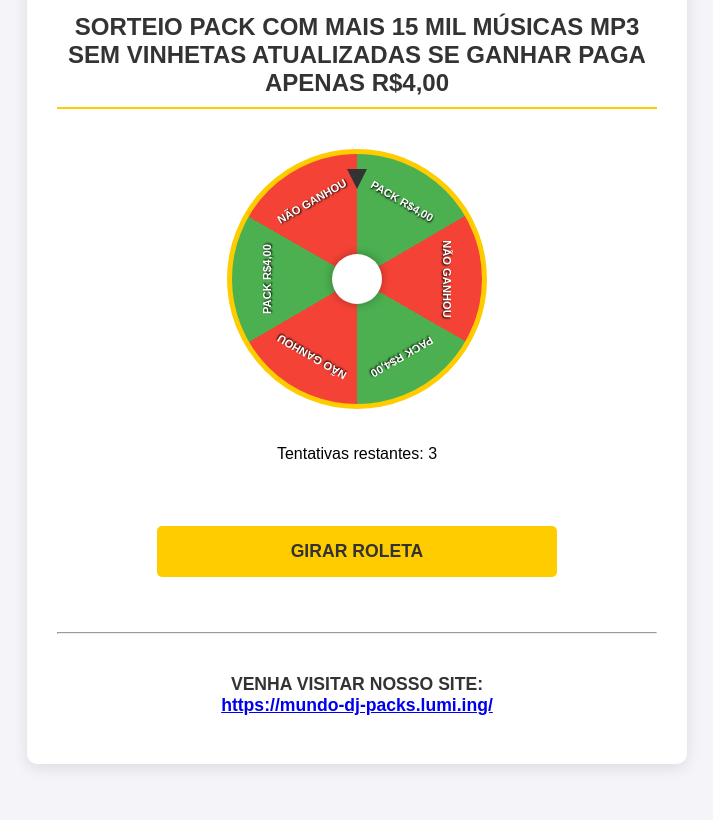
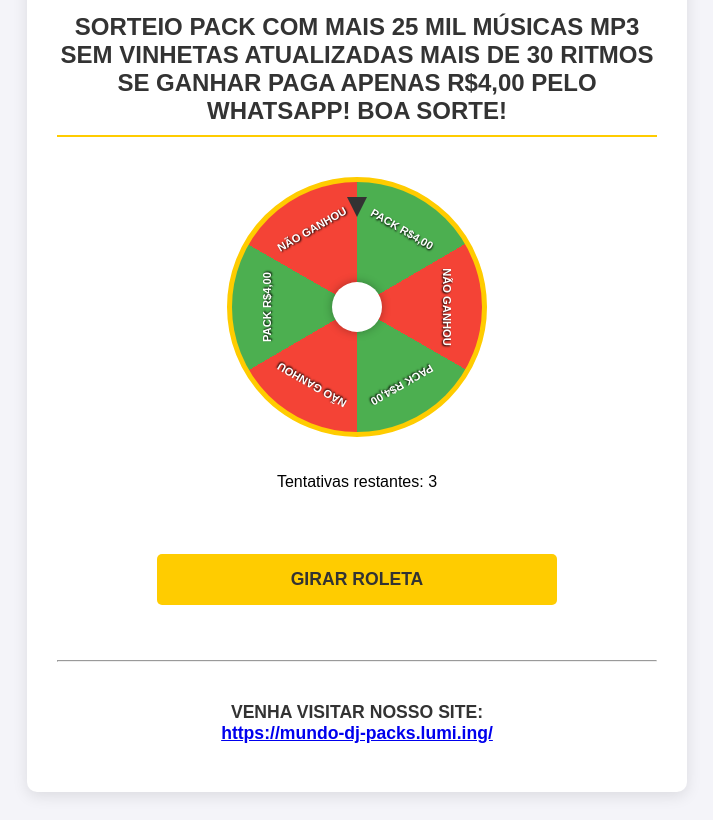
Before and after one commit to MUNDO-STORE/ROLETA-MALUCA-, a plain HTML site: page index.html in a window 1280 px wide. Shown: the part 98-918 px from the top of the page, without its empty margins (283-996 px from the left). Before the commit the page ends 890 px from the top, so only its background shows below. Drawn offline with Linux system fonts and the light colour scheme.

Commit message:
ROLETA MALUCA
25 MIL MÚSICAS

```diff
--- a/index.html
+++ b/index.html
@@ -3,7 +3,7 @@
 <head>
     <meta charset="UTF-8">
     <meta name="viewport" content="width=device-width, initial-scale=1.0">
-    <title>SORTEIO PACK COM MAIS 15 MIL MÚSICAS MP3 SEM VINHETAS ATUALIZADAS SE GANHAR PAGA APENAS R$4,00</title>
+    <title>SORTEIO PACK COM MAIS 25 MIL MÚSICAS MP3 SEM VINHETAS ATUALIZADAS MAIS DE 30 RITMOS SE GANHAR PAGA APENAS R$4,00 PELO WHATSAPP! BOA SORTE!</title>
 
     <style>
         body {
@@ -157,7 +157,7 @@
 
     <div id="top-title">MUNDO STORE</div>
 
-    <h1>SORTEIO PACK COM MAIS 15 MIL MÚSICAS MP3 SEM VINHETAS ATUALIZADAS SE GANHAR PAGA APENAS R$4,00</h1>
+    <h1>SORTEIO PACK COM MAIS 25 MIL MÚSICAS MP3 SEM VINHETAS ATUALIZADAS MAIS DE 30 RITMOS SE GANHAR PAGA APENAS R$4,00 PELO WHATSAPP! BOA SORTE!</h1>
 
     <div class="roulette-area">
         <div id="pointer"></div>
@@ -260,10 +260,6 @@
             segmentAngle = loseAngles[Math.floor(Math.random() * loseAngles.length)] + Math.random() * 50;
         }
 
-        // 🔥 GIROS AUMENTANDO A CADA TENTATIVA
-        // Tentativa 1 → 18 voltas
-        // Tentativa 2 → 15 voltas
-        // Tentativa 3 → 12 voltas
         let baseRotations = 12 + (3 * (3 - attempts));
 
         const totalRotation = 360 * baseRotations + (360 - segmentAngle);
```
